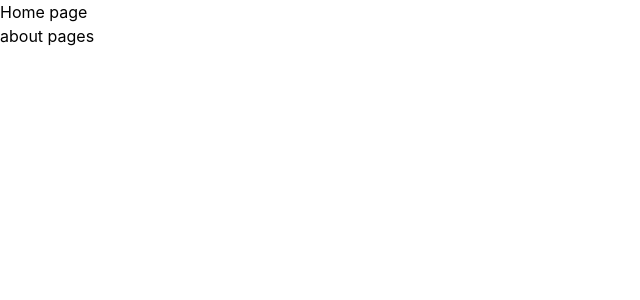
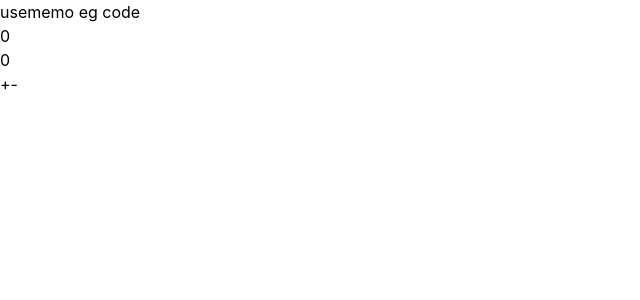
Before and after one commit to safayasmin/React-practice-for-badge, a React (Vite) app: page / in a window 1280 px wide. Shown: the top 300 px of the page, without its empty margins (0-640 px from the left). Built offline with nearby package versions, Linux system fonts and the light colour scheme.

Commit message:
usememo example

```diff
--- a/src/App.jsx
+++ b/src/App.jsx
@@ -1,15 +1,19 @@
-import React, { lazy, Suspense } from 'react'
+import React, { useMemo, useState } from 'react'
 
+const App = () => {
+  const [count,setcount]=useState(0);
+  const squar=useMemo(()=>{
+    console.log("calculating.....");
+    return count*count;
+  },[count]);
 
-const Safa=lazy(()=>import("./component/Child"));
-const App = () => {
   return (
     <div>
-      <h1>Home page</h1>
-      <Suspense fallback={<h1>loding......</h1>}>
-      <Safa />
-      </Suspense>
-
+      <h1>usememo eg code </h1>
+      <h1>{count}</h1>
+      <h1>{squar}</h1>
+      <button onClick={()=>setcount(count+1)}>+</button>
+      <button onClick={()=>setcount(count-1)}>-</button>
     </div>
   )
 }
--- a/src/component/Child.jsx
+++ /dev/null
@@ -1,11 +0,0 @@
-import React from 'react'
-
-const Child = () => {
-  return (
-    <div>
-      <h1>about pages</h1>
-    </div>
-  )
-}
-
-export default Child
```
